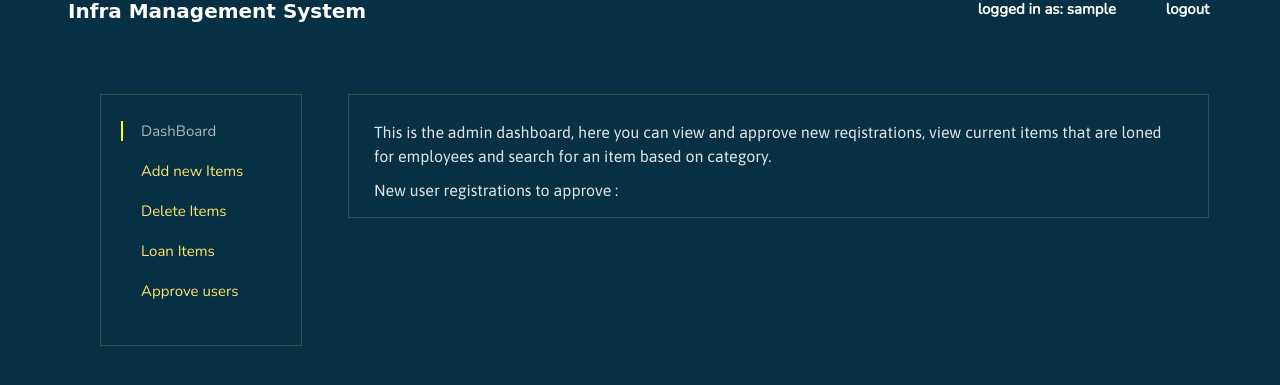
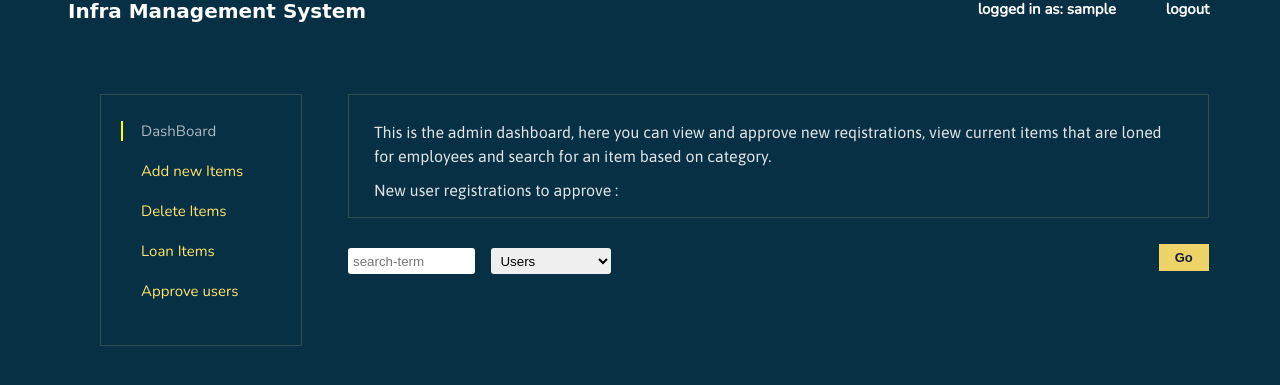
Before and after one commit to aghontpi/Infra-Management-System, a PHP site: page /users.php in a window 1280 px wide. Shown: the part 26-411 px from the top of the page. Run offline with PHP 8.4, Linux system fonts and the light colour scheme; the visitor is signed in with stand-in values (Sample User, id 1); some web fonts are replaced.

Commit message:
backup of current development

```diff
--- a/css/main.css
+++ b/css/main.css
@@ -74,7 +74,7 @@
     top: 120px;
     left: 100px;
     bottom: 0px;
-    height:250px;
+    height: 250px;
     transition: 0.5s;
     border: solid 1px #334f4c;
 }
@@ -89,14 +89,13 @@
     color: #fee36d;
     padding: 10px 0px;
     font-size: 15px;
-    margin-right:20px;
+    margin-right: 20px;
 }
 
 .li-active {
     color: #acb9c0!important;
     cursor: unset!important;
     background-color: initial!important;
-
 }
 
 .ul ul li:hover {
@@ -108,23 +107,79 @@
 
     padding-left: 20px;
 }
-.li-active .container-cate{
-   border-left: 2px solid yellow;
+
+.li-active .container-cate {
+    border-left: 2px solid yellow;
     padding-left: 18px!important
 }
-.dashboard-container{
-  margin-top:120px;
+
+.dashboard-container {
+    margin-top: 120px;
 }
-.dashboard{
-  margin-left:340px;
-  margin-right:5%;
-  padding:15px 25px;
-  border: solid 1px #334f4c;
-  font-family: 'Asap', sans-serif;
+
+.dashboard {
+    padding: 15px 25px;
+    border: solid 1px #334f4c;
+    font-family: 'Asap', sans-serif;
 }
-.dashboard span{
-  color:#dee4e6;
-  line-height:1.5;
-  margin-top:10px;
+
+.dashboard span {
+    color: #dee4e6;
+    line-height: 1.5;
+    margin-top: 10px;
+    display: inline-block;
+}
+
+.search-container {
+    margin-top: 30px;
+    font-family: sans-serif;
+}
+
+.search {
+    float: left;
+
+}
+.search div{
   display:inline-block;
 }
+.search > div:not(:first-child){
+  margin-left:12px;
+}
+
+.search-go {
+    float: right;
+}
+
+#search_button {
+    padding: 6px 16px;
+    border: 0px;
+    cursor: pointer;
+    background-color: #eed369;
+    color: #131e36;
+    font-size: 13px;
+    font-weight: 700;
+}
+
+#search_button:hover {
+    opacity:0.80;
+}
+
+.overall-container {
+    margin-right: 5%;
+    margin-left: 340px;
+}
+
+#search-field,#what{
+    width: 120px;
+    height: 24px;
+    border-radius: 3px;
+    padding-left: 5px;
+    border:0px;
+}
+#what{
+  height:26px!important;
+}
+
+#search-field:focus {
+    outline-color: #ada65f;
+}
--- a/dashboard.php
+++ b/dashboard.php
@@ -1,4 +1,5 @@
 <div class="dashboard-container">
+	<div class="overall-container">
 	<div class="dashboard">
 		<span>
 			This is the admin dashboard, here you can view and approve new reqistrations, view current items that are loned for employees and search for an item based on category.<br>
@@ -7,8 +8,18 @@
 			New user registrations to approve :
 		</span>
 	</div>
-	<div>
-
+	<div class="search-container">
+		<div class="search" id="category_selector">
+			<div><input type="text" name="search_field" id="search-field" placeholder="search-term"></div>
+			 <div><select name="What" placeholder="What?" id="what">
+    			<option value="user">Users</option>
+    			<option value="device">Devices</option>
+  			</select>
+  			</div>
+		</div>
+		<div class="search-go">
+			<span id="search_button"  name="search_btn" >Go</span>
+		</div>
 	</div>
-
+	</div>
 </div>
```
Also changed, not shown: js/man.js (added).
